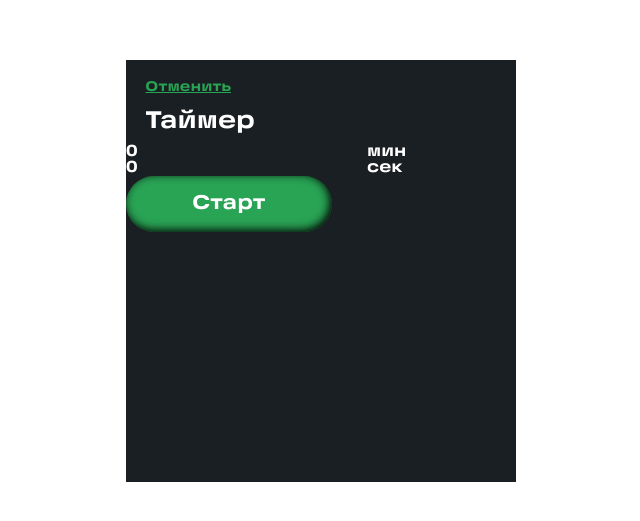
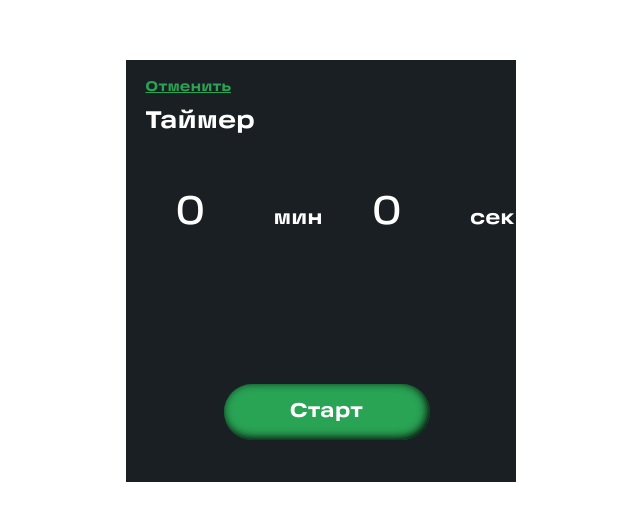
Before and after one commit to Fresh-B1/Sibur-timer-TS-React, a React (Vite) app in the folder vite-project/: page /add in a window 1280 px wide. Shown: the part 129-650 px from the top of the page, without its empty margins (319-959 px from the left). Built offline with nearby package versions, Linux system fonts and the light colour scheme.

Commit message:
корректировка стилей для отображения таймеров

```diff
--- a/vite-project/src/app/App.css
+++ b/vite-project/src/app/App.css
@@ -1,53 +1,4 @@
-body {
+/* body {
   width: 100vw;
   height: 100vh;
-}
-
-
-
-
-
-
-
-/* #root {
-  max-width: 1280px;
-  margin: 0 auto;
-  padding: 2rem;
-  text-align: center;
-}
-
-.logo {
-  height: 6em;
-  padding: 1.5em;
-  will-change: filter;
-  transition: filter 300ms;
-}
-.logo:hover {
-  filter: drop-shadow(0 0 2em #646cffaa);
-}
-.logo.react:hover {
-  filter: drop-shadow(0 0 2em #61dafbaa);
-}
-
-@keyframes logo-spin {
-  from {
-    transform: rotate(0deg);
-  }
-  to {
-    transform: rotate(360deg);
-  }
-}
-
-@media (prefers-reduced-motion: no-preference) {
-  a:nth-of-type(2) .logo {
-    animation: logo-spin infinite 20s linear;
-  }
-}
-
-.card {
-  padding: 2em;
-}
-
-.read-the-docs {
-  color: #888;
 } */
--- a/vite-project/src/features/components/Timer/AddTimeForm.css
+++ b/vite-project/src/features/components/Timer/AddTimeForm.css
@@ -15,7 +15,7 @@
   background-color: var(--background-timer-color);
   /* background: linear-gradient(#000000 0%, #000000 25%, #1A1F23 25%, #1A1F23 50%, #1A1F23 75%, #000000 75%, #000000 100%); */
   color: var(--text-timer-color);
-  font-family: var(--font-main);
+  font-family: var(--font-basic);
   font-weight: 800;
 }
 
@@ -30,22 +30,27 @@
   width: 206px;
   height: 56px;
   border-radius: 32px;
-    background-color: #29A354;
-    font-family: var(--font-main);
+  background-color: var(--background-bnt-start);
+  font-family: var(--font-basic);
   font-size: 20px;
-    color: #ffffff;
+  color: var(--text-bnt-color);
+  margin: 150px 25%;
 }
 
-.form_addForm {
-
-
+.form_addForm input {
+  background-color: transparent;
+  border: none;
+  outline: none;
+  font-family: var(--font-basic);
+  color: var(--text-input-color);
+  font-size: 40px;
+  width: 25%;
+  margin: 50px 0 0 50px;
 }
 
 .form_addForm label {
-    padding-right: 25px;
+  font-size: 20px;
+  font-family: var(--font-basic);
+  color: var(--text-input-color);
+  width: 30px;
 }
-
-.form_addForm input {
-    all: unset;
-
-}
--- a/vite-project/src/features/components/Timer/TimerDetail.css
+++ b/vite-project/src/features/components/Timer/TimerDetail.css
@@ -1,5 +1,4 @@
 :root {
-  --progress-border-color: #29A354;
   --progress: 0%;
 }
 
@@ -19,7 +18,7 @@ display: flex;
   align-items: center;
   background-color: var(--background-timer-color);
   color: var(--text-timer-color);
-font-family: var(--font-main);
+  font-family: var(--font-basic);
   font-weight: 800;
 }
 
@@ -36,14 +35,14 @@ text-decoration: underline;
   display: flex;
   align-items: center;
   font-weight: 800;
-font-size: 36px;
+  font-size: 40px;
+  padding: 15px 0 40px 0;
 }
 
 .btn_cancel-resume-pause {
   display: flex;
   justify-content: space-between;
   width: 90%;
-padding-bottom: 25px;
 }
 
 .btn_pause-resume,
@@ -59,9 +58,9 @@ width: 161px;
   height: 43.77px;
   border-radius: 32px;
   background-color: var(--background-btn-pause-resume-color);
-font-family: var(--font-main);
+  font-family: var(--font-basic);
   font-size: 15px;
-color: #ffffff;
+  color: var(--text-bnt-color);
 }
 
 .btn_cancel {
@@ -74,7 +73,7 @@ width: 257px;
   height: 257px;
   border-radius: 50%;
   background: conic-gradient(
-  var(--progress-border-color) var(--progress),
+    var(--background-progressBar-color) var(--progress),
     transparent 0
   );
 }
--- a/vite-project/src/index.css
+++ b/vite-project/src/index.css
@@ -7,8 +7,12 @@
   --background-timer-color: #1a1f23;
   --background-btn-pause-resume-color: #f9891c;
   --background-btn-cancel-color: #757677;
+  --background-bnt-start: #29a354;
+  --background-progressBar-color: #29a354;
+  --text-bnt-color: #ffffff;
   --text-timer-color: #ffffff;
-  --font-main: 'ALS-Gorizont', sans-serif;
+  --text-input-color: #ffffff;
+  --font-basic: 'ALS-Gorizont', sans-serif;
   --font-edit-color: #29a354;
 }
 
@@ -17,72 +21,3 @@
   padding: 0;
   box-sizing: border-box;
 }
-
-/* :root {
-  font-family: Inter, system-ui, Avenir, Helvetica, Arial, sans-serif;
-  line-height: 1.5;
-  font-weight: 400;
-
-  color-scheme: light dark;
-  color: rgba(255, 255, 255, 0.87);
-  background-color: #242424;
-
-  font-synthesis: none;
-  text-rendering: optimizeLegibility;
-  -webkit-font-smoothing: antialiased;
-  -moz-osx-font-smoothing: grayscale;
-}
-
-a {
-  font-weight: 500;
-  color: #646cff;
-  text-decoration: inherit;
-}
-a:hover {
-  color: #535bf2;
-}
-
-body {
-  margin: 0;
-  display: flex;
-  place-items: center;
-  min-width: 320px;
-  min-height: 100vh;
-}
-
-h1 {
-  font-size: 3.2em;
-  line-height: 1.1;
-}
-
-button {
-  border-radius: 8px;
-  border: 1px solid transparent;
-  padding: 0.6em 1.2em;
-  font-size: 1em;
-  font-weight: 500;
-  font-family: inherit;
-  background-color: #1a1a1a;
-  cursor: pointer;
-  transition: border-color 0.25s;
-}
-button:hover {
-  border-color: #646cff;
-}
-button:focus,
-button:focus-visible {
-  outline: 4px auto -webkit-focus-ring-color;
-}
-
-@media (prefers-color-scheme: light) {
-  :root {
-    color: #213547;
-    background-color: #ffffff;
-  }
-  a:hover {
-    color: #747bff;
-  }
-  button {
-    background-color: #f9f9f9;
-  }
-} */
--- a/vite-project/src/pages/Timer/TimersPage.css
+++ b/vite-project/src/pages/Timer/TimersPage.css
@@ -14,7 +14,7 @@
   align-items: center;
   background-color: var(--background-timer-color);
   color: var(--text-timer-color);
-  font-family: var(--font-main);
+  font-family: var(--font-basic);
   font-weight: 800;
   overflow: auto;
 }
@@ -33,7 +33,7 @@
   display: flex;
   justify-content: start;
   width: 90%;
-  font-family: var(--font-main);
+  font-family: var(--font-basic);
   font-weight: 800;
   font-size: 24px;
   margin: 15px 0 10px 0;
@@ -57,7 +57,6 @@
   font: inherit;
   cursor: pointer;
   outline: inherit;
-
   font-weight: 800;
   font-size: 14px;
   color: var(--font-edit-color);
```
Lines whose indentation alone changed are shown as unchanged.
